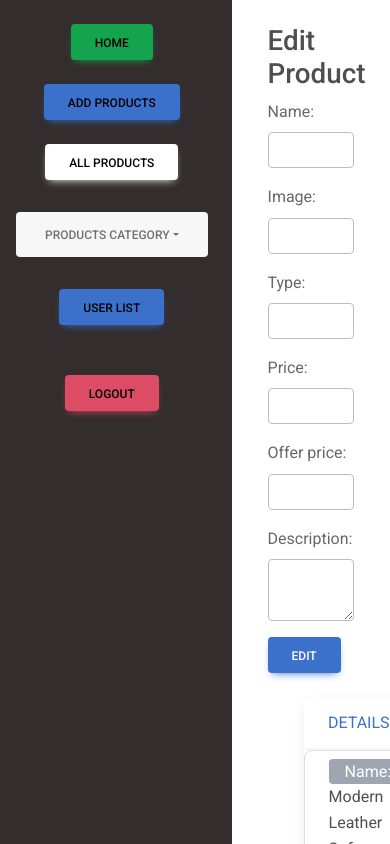
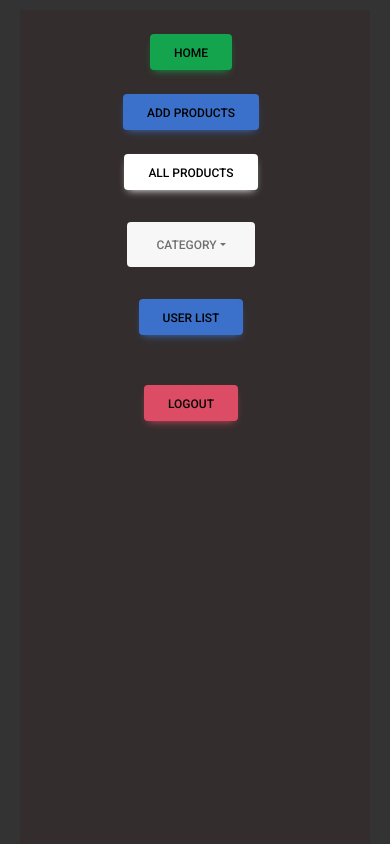
Before and after one commit to ArjunN10/E-Commerce_Furniture_Shope, a React (Create React App) app: page /adminhome/adminedit/1 in a window 390 px wide. Shown: the top 844 px of the page. Built offline with nearby package versions, Linux system fonts and the light colour scheme.

Commit message:
third commit

```diff
--- /dev/null
+++ b/src/Admin/AdminHome.css
@@ -0,0 +1,54 @@
+/* Sidebar Styles */
+.fixed-sidebar {
+  width: 180px; /* Set the initial width of the sidebar for larger screens */
+  position: fixed;
+  top: 0;
+  left: 0;
+  bottom: 0;
+  background-color: #333;
+  color: #fff;
+  padding-top: 20px;
+  min-height: 100vh;
+  /* overflow-y: auto; */
+}
+
+/* Sidebar Links Styles */
+.fixed-sidebar a {
+  color: #7f3838;
+  padding: 10px 20px;
+  text-decoration: none;
+  display: block;
+}
+
+.fixed-sidebar a:hover {
+  background-color: #e99a2c;
+}
+
+/* Content Area Styles */
+.content {
+  margin-left: 180px; /* Adjust the margin to match the sidebar width */
+  padding: 20px;
+  overflow-y: auto; /* Add vertical scrollbar if content overflows */
+}
+
+/* Media Query for Small Screens (Adjust as Needed) */
+@media (max-width: 992px) {
+  /* Collapse Sidebar for Smaller Screens */
+  .fixed-sidebar {
+    width: auto; /* Set the collapsed width for smaller screens */
+    position: static; /* Remove fixed positioning */
+    display: flex;
+    flex-direction: row; /* Display sidebar as a row */
+    justify-content: space-between;
+    align-items: center;
+    padding: 10px 20px;
+  }
+
+  /* Expand Content Area for Smaller Screens */
+  .content {
+    margin-left: 0; /* Remove left margin */
+    margin-top: 60px; /* Add top margin to create space for sidebar row */
+    padding: 20px;
+    overflow-y: auto;
+  }
+}
--- a/src/Admin/AdminHome.js
+++ b/src/Admin/AdminHome.js
@@ -1,6 +1,7 @@
 import React from 'react';
 import { Outlet, useLocation } from 'react-router-dom';
 import Adminsidebar from './Adminsidebar';
+import './AdminHome.css'
 
 function AdminHome() {
   const location = useLocation();
@@ -8,8 +9,8 @@ function AdminHome() {
   const isHomePage = location.pathname === '/adminhome';
 
   return (
-    <div className='d-flex'>
-      <div className=''>
+    <div>
+      <div className='fixed-sidebar'>
         <Adminsidebar />
       </div>
 
@@ -19,7 +20,7 @@ function AdminHome() {
         </div>
       )}
 
-      <div className='overflow-auto'>
+      <div className='content'>
         <Outlet />
       </div>
     </div>
--- a/src/Admin/Adminsidebar.js
+++ b/src/Admin/Adminsidebar.js
@@ -43,7 +43,7 @@ function AdminSidebar() {
                 All Products
               </Button>
               <NavDropdown
-                title="Products Category"
+                title="Category"
                 id="products-dropdown"
                 className="w-100 text-white mb-4"
               >
--- a/src/components/products/Catogery/Productview.js
+++ b/src/components/products/Catogery/Productview.js
@@ -15,25 +15,22 @@ import Footer from "../../Footer";
 
 function Productview() {
   const navigate = useNavigate();
-  const { products, addcart, setaddcart,loggedIn} = useContext(Mycontext);
+  const { products, addcart, setaddcart, loggedIn } = useContext(Mycontext);
   const { id } = useParams();
-
 
   const productfilter = products.filter((p) => p.id === parseInt(id));
 
   const idproduct = () => {
-    // console.log(username);
-    if (loggedIn===false) {
+    if (loggedIn === false) {
       if (addcart.includes(productfilter[0])) {
-        alert("Your product already in your cart");
+        alert("Your product is already in your cart");
         navigate("/");
       } else {
-        // console.log(id);
         setaddcart([...addcart, ...productfilter]);
         navigate("/addcart");
       }
     } else {
-      alert("must login");
+      alert("You must log in");
       navigate("/");
     }
   };
@@ -44,7 +41,7 @@ function Productview() {
 
   return (
     <>
-      <div className=" sticky-top">
+      <div className="sticky-top">
         <Nav />
       </div>
       {productfilter.map((Pro) => (
@@ -55,12 +52,13 @@ function Productview() {
                 <MDBCol md="6" mb="4">
                   <MDBCard
                     style={{
-                      boxShadow: "rgba(60, 64, 67, 0.3) 0px 1px 2px 0px, rgba(60, 64, 67, 0.15) 0px 2px 6px 2px",
+                      boxShadow:
+                        "rgba(60, 64, 67, 0.3) 0px 1px 2px 0px, rgba(60, 64, 67, 0.15) 0px 2px 6px 2px",
                     }}
                   >
                     <img
                       src={Pro.src}
-                      className="img-fluid hover-shadow card-img-top "
+                      className="img-fluid hover-shadow card-img-top"
                       alt="Product"
                     />
                   </MDBCard>
@@ -70,7 +68,8 @@ function Productview() {
                   <MDBCard
                     className="md-6 mb-0"
                     style={{
-                      boxShadow:"rgba(60, 64, 67, 0.3) 0px 1px 2px 0px, rgba(60, 64, 67, 0.15) 0px 2px 6px 2px",
+                      boxShadow:
+                        "rgba(60, 64, 67, 0.3) 0px 1px 2px 0px, rgba(60, 64, 67, 0.15) 0px 2px 6px 2px",
                     }}
                   >
                     <div className="p-4">
@@ -96,24 +95,16 @@ function Productview() {
                       <p>{Pro.Discription}</p>
 
                       <form className="justify-content-left d-flex p-2">
-                        <div
-                          className="form-outline me-1"
-                          style={{ width: "100px" }}
-                        >
-                          <MDBInput
-                            type="number"
-                            defaultValue="1"
-                            label="Quantity"
-                          />
+                        <div className="form-outline me-1" style={{ width: "100px" }}>
+                          <MDBInput type="number" defaultValue="1" label="Quantity" />
                         </div>
                         <MDBBtn
                           color="primary"
                           className="ms-1"
                           id={Pro.id}
-                          onClick={()=>idproduct()}
+                          onClick={() => idproduct()}
                         >
-                          Add to cart{" "}
-                          <i className="fas fa-shopping-cart ms-1"></i>
+                          Add to cart <i className="fas fa-shopping-cart ms-1"></i>
                         </MDBBtn>
                       </form>
                       <div>
@@ -121,7 +112,7 @@ function Productview() {
                           color="outline-primary"
                           size="lg"
                           id={Pro.id}
-                          onClick={()=>idproduct()}
+                          onClick={() => idproduct()}
                         >
                           BUY NOW
                         </MDBBtn>
@@ -130,47 +121,42 @@ function Productview() {
                   </MDBCard>
                   <hr />
                   <MDBCard className="mt-0">
-                  <MDBContainer className="container exra-imges">
+                    <MDBContainer className="container extra-images">
                       <MDBRow>
-                <MDBCol className=" mt-4 justify-content-center ps-5 "style={{height:"7rem"}}>
+                        <MDBCol className="mt-4 justify-content-center ps-5" style={{ height: "7rem" }}>
                           <img
-                   src='https://m.media-amazon.com/images/G/31/A2I-Convert/mobile/IconFarm/icon-returns._CB484059092_.png'
+                            src="https://m.media-amazon.com/images/G/31/A2I-Convert/mobile/IconFarm/icon-returns._CB484059092_.png"
                             alt="icon"
                             style={{ maxWidth: "50px", maxHeight: "50px" }}
                           />
                           <p>Returns Policy</p>
                         </MDBCol>
 
-                <MDBCol className="mt-4 justify-content-center ps-5"style={{height:"7rem"}}>
-
+                        <MDBCol className="mt-4 justify-content-center ps-5" style={{ height: "7rem" }}>
                           <img
-                   src='https://m.media-amazon.com/images/G/31/A2I-Convert/mobile/IconFarm/icon-warranty._CB485935626_.png'
+                            src="https://m.media-amazon.com/images/G/31/A2I-Convert/mobile/IconFarm/icon-warranty._CB485935626_.png"
                             alt="icon"
                             style={{ maxWidth: "60px", maxHeight: "60px" }}
                           />
                           <p>1 year warranty</p>
-
                         </MDBCol>
 
-                <MDBCol className="mt-4 justify-content-center ps-5 "style={{height:"7rem"}}>
-
-                  <img className="more-image"
-                   src=' https://m.media-amazon.com/images/G/31/A2I-Convert/mobile/IconFarm/icon-top-brand._CB617044271_.png'
+                        <MDBCol className="mt-4 justify-content-center ps-5" style={{ height: "7rem" }}>
+                          <img
+                            className="more-image"
+                            src="https://m.media-amazon.com/images/G/31/A2I-Convert/mobile/IconFarm/icon-top-brand._CB617044271_.png"
                             alt="icon"
                             style={{ maxWidth: "50px", maxHeight: "50px" }}
                           />
                           <p>Top Brand</p>
-
                         </MDBCol>
-                <MDBCol className=" mt-4 justify-content-center ps-5"style={{height:"7rem"}}>
-
+                        <MDBCol className="mt-4 justify-content-center ps-5" style={{ height: "7rem" }}>
                           <img
-                   src='https://m.media-amazon.com/images/G/31/A2I-Convert/mobile/IconFarm/Secure-payment._CB650126890_.png'
+                            src="https://m.media-amazon.com/images/G/31/A2I-Convert/mobile/IconFarm/Secure-payment._CB650126890_.png"
                             alt="icon"
                             style={{ maxWidth: "50px", maxHeight: "50px" }}
                           />
                           <p>Secure transaction</p>
-
                         </MDBCol>
                       </MDBRow>
                     </MDBContainer>
@@ -190,9 +176,8 @@ function Productview() {
                   <div className="container extra-images">
                     <div className="row">
                       <div
-                          className="col card mt-2"
+                        className="col-12 col-md-6 col-lg-4 card mt-2"
                         style={{
-                            height: "12rem",
                           boxShadow:
                             "rgba(60, 64, 67, 0.3) 0px 1px 2px 0px, rgba(60, 64, 67, 0.15) 0px 2px 6px 2px",
                         }}
@@ -200,15 +185,13 @@ function Productview() {
                         <div className="pt-3">
                           <h6>Bank Offer</h6>
                           <p>
-                              Upto ₹1,500.00 discount on SBI Credit CardsUpto
-                              ₹1,500.00 discount on SBI Credit Cards
+                            Upto ₹1,500.00 discount on SBI Credit CardsUpto ₹1,500.00 discount on SBI Credit Cards
                           </p>
                         </div>
                       </div>
                       <div
-                          className="col card mt-2"
+                        className="col-12 col-md-6 col-lg-4 card mt-2"
                         style={{
-                            height: "12rem",
                           boxShadow:
                             "rgba(60, 64, 67, 0.3) 0px 1px 2px 0px, rgba(60, 64, 67, 0.15) 0px 2px 6px 2px",
                         }}
@@ -216,15 +199,13 @@ function Productview() {
                         <div className="pt-3">
                           <h6>No Cost EMI</h6>
                           <p>
-                              Upto ₹3,377.13 EMI interest savings on ICICI
-                              Credit Card
+                            Upto ₹3,377.13 EMI interest savings on ICICI Credit Card
                           </p>
                         </div>
                       </div>
                       <div
-                          className="col card mt-2"
+                        className="col-12 col-md-6 col-lg-4 card mt-2"
                         style={{
-                            height: "12rem",
                           boxShadow:
                             "rgba(60, 64, 67, 0.3) 0px 1px 2px 0px, rgba(60, 64, 67, 0.15) 0px 2px 6px 2px",
                         }}
@@ -232,14 +213,14 @@ function Productview() {
                         <div className="pt-3">
                           <h6>Partner Offers</h6>
                           <p>
-                              Get GST invoice and save up to 28% on business
-                              purchases.
+                            Get GST invoice and save up to 28% on business purchases.
                           </p>
                         </div>
                       </div>
                     </div>
                   </div>
                 </MDBCard>
+
                   <hr />
                 </MDBCol>
               </MDBRow>
@@ -248,7 +229,7 @@ function Productview() {
         </div>
       ))}
       <div className='mt-3'>
-    <Footer/>
+        <Footer />
       </div>
     </>
   );
```
Lines whose indentation alone changed are shown as unchanged.
